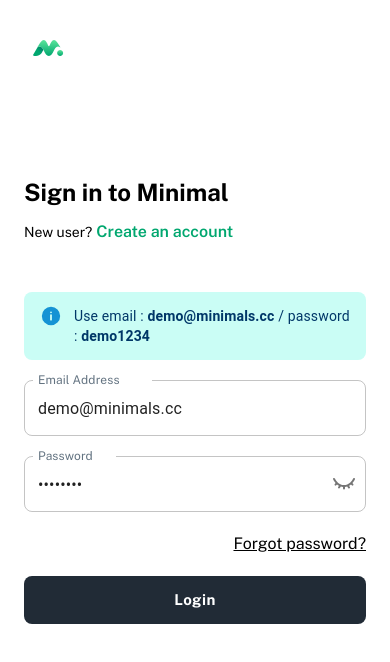
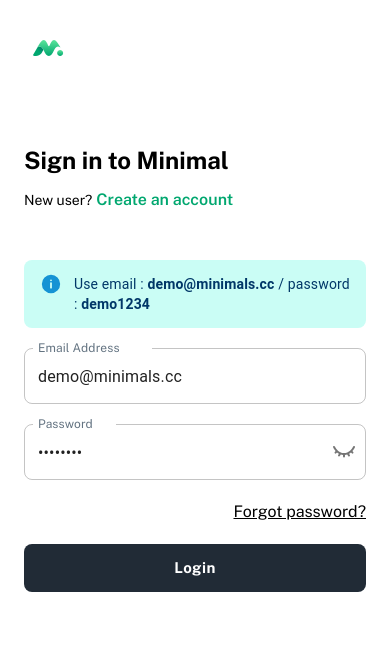
Before and after one commit to Dreezy305/minimal-app, a React (Create React App) app: page /auth/jwt in a window 390 px wide. Shown: the top 662 px of the page. Built offline with nearby package versions, Linux system fonts and the light colour scheme.

Commit message:
fixing tiny details, modules, responsiveness

```diff
--- a/src/components/LoginForm.tsx
+++ b/src/components/LoginForm.tsx
@@ -19,8 +19,8 @@
   const handleClickShowPassword = () => setShowPassword((show) => !show);
 
   return (
-    <form className="w-full md:w-11/12 lg:w-1/3 xl:w-1/3 flex flex-col px-6 pt-16 mt-16">
-      <div className="w-full md:w-11/12 lg:w-4/5 xl:w-4/5 mx-auto flex flex-col space-y-12 pt-12">
+    <form className="w-full md:w-11/12 lg:w-1/3 xl:w-1/3 flex flex-col px-6 pt-12 mt-12 md:pt-12 md:mt-12 lg:pt-16 xl:pt-16 lg:mt-16 xl:mt-16">
+      <div className="w-full md:w-4/5 lg:w-4/5 xl:w-4/5 mx-auto flex flex-col space-y-12 pt-12">
         <div className="flex flex-col space-y-3">
           <h3 className="text-2xl font-bold font-PublicSansBold">
             Sign in to Minimal
```
Also changed, not shown: 1 other file (tests, documents, lock files or other folders).
